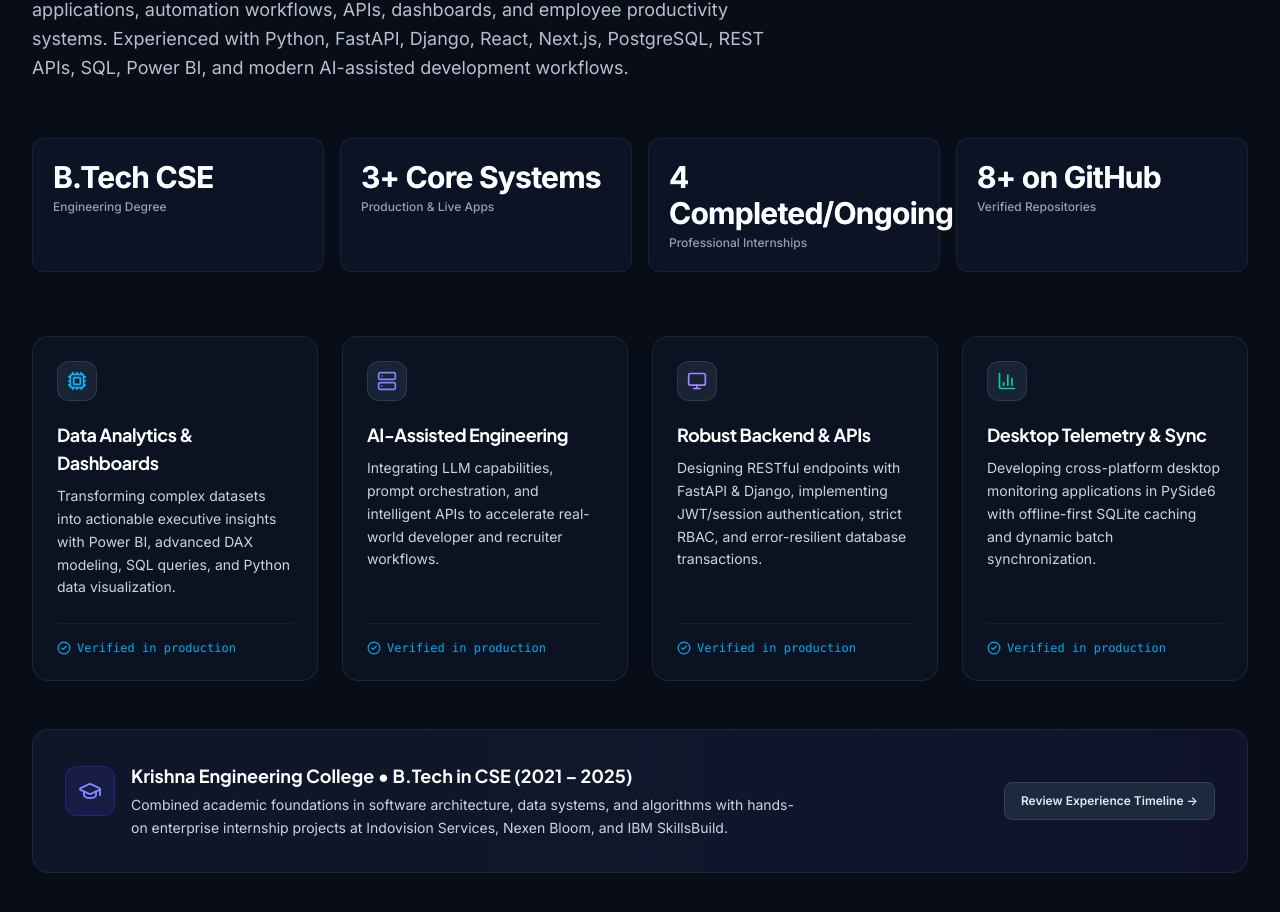
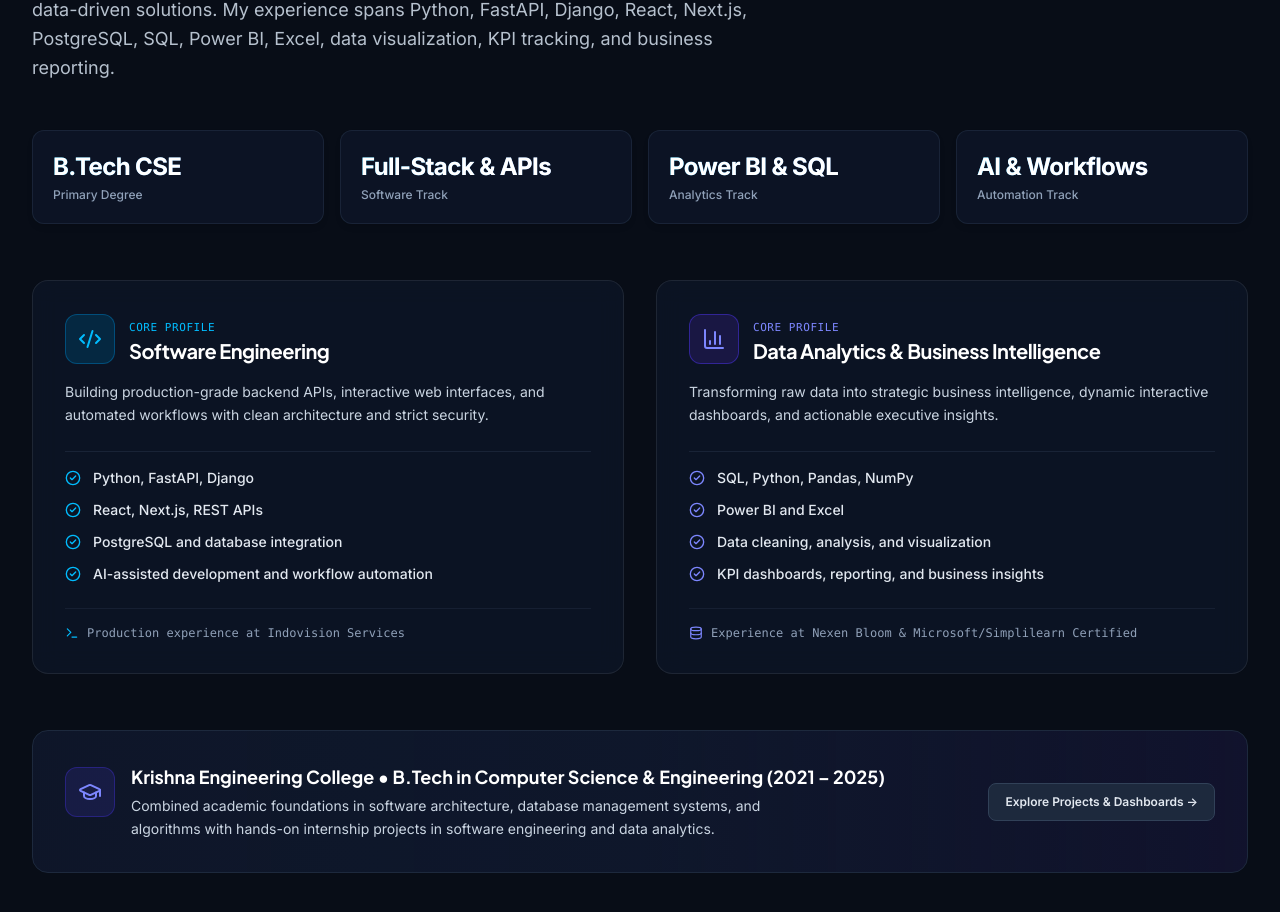
Before and after one commit to lakshitsharma7/lakshit-personal-portfolio, a React (Vite) app: page / in a window 1280 px wide. Shown: the part 1230-2142 px from the top of the page. Built offline with nearby package versions, Linux system fonts and the light colour scheme.

Commit message:
feat: represent dual Software Engineering and Data Analytics profiles in About section

```diff
--- a/src/components/About.tsx
+++ b/src/components/About.tsx
@@ -1,42 +1,35 @@
 import React from 'react';
 import { portfolioConfig } from '../data/portfolioData';
-import { Cpu, Server, Monitor, BarChart3, GraduationCap, CheckCircle2 } from 'lucide-react';
+import { Code2, BarChart3, GraduationCap, CheckCircle2, Terminal, Database } from 'lucide-react';
 
 export const About: React.FC = () => {
   const { about } = portfolioConfig;
-
-  const pillarIcons = [
-    <Cpu className="w-5 h-5 text-sky-400" />,
-    <Server className="w-5 h-5 text-indigo-400" />,
-    <Monitor className="w-5 h-5 text-violet-400" />,
-    <BarChart3 className="w-5 h-5 text-emerald-400" />
-  ];
 
   return (
     <section id="about" className="py-20 md:py-28 bg-[#090e1a]/60 relative border-t border-slate-800/80">
       <div className="max-w-7xl mx-auto px-4 sm:px-6 lg:px-8 relative z-10">
 
         {/* Section Header */}
-        <div className="max-w-3xl mb-14">
+        <div className="max-w-3xl mb-12">
           <div className="inline-flex items-center gap-2 px-3 py-1 rounded-md bg-sky-950/60 border border-sky-800/60 text-sky-400 text-xs font-mono mb-3">
             <span>ABOUT ME</span>
           </div>
           <h2 className="text-3xl sm:text-4xl font-extrabold text-white tracking-tight">
-            Engineering reliable systems with modern AI-assisted workflows.
+            {about.headline}
           </h2>
           <p className="mt-4 text-base sm:text-lg text-slate-300/90 leading-relaxed">
             {about.overview}
           </p>
         </div>
 
-        {/* Fact Metrics Bar */}
-        <div className="grid grid-cols-2 md:grid-cols-4 gap-4 mb-16">
+        {/* Verified Specialization Badges (Replaced unverified metrics) */}
+        <div className="grid grid-cols-2 md:grid-cols-4 gap-4 mb-14">
           {about.verifiedFacts.map((fact, idx) => (
             <div
               key={idx}
-              className="p-5 rounded-xl bg-slate-900/70 border border-slate-800/80 shadow-md backdrop-blur-sm"
+              className="p-5 rounded-xl bg-slate-900/70 border border-slate-800/80 shadow-md backdrop-blur-sm hover:border-slate-700/80 transition-colors"
             >
-              <div className="text-2xl sm:text-3xl font-extrabold text-white tracking-tight bg-gradient-to-r from-sky-400 to-indigo-300 bg-clip-text text-transparent">
+              <div className="text-xl sm:text-2xl font-extrabold text-white tracking-tight bg-gradient-to-r from-sky-400 to-indigo-300 bg-clip-text text-transparent">
                 {fact.value}
               </div>
               <div className="text-xs text-slate-400 font-medium mt-1">
@@ -46,52 +39,97 @@ export const About: React.FC = () => {
           ))}
         </div>
 
-        {/* Core Technical Focus Pillars */}
-        <div className="grid grid-cols-1 md:grid-cols-2 lg:grid-cols-4 gap-6">
-          {about.focusAreas.map((area, index) => (
-            <div
-              key={area.title}
-              className="glass-panel glass-panel-hover p-6 rounded-2xl flex flex-col justify-between"
-            >
+        {/* Dual Career Areas: Software Engineering & Data Analytics */}
+        <div className="grid grid-cols-1 lg:grid-cols-2 gap-8 mb-14">
+
+          {/* Software Engineering Track */}
+          <div className="glass-panel p-6 sm:p-8 rounded-2xl border border-slate-800/90 hover:border-sky-500/30 transition-all duration-200">
+            <div className="flex items-center gap-3.5 mb-4">
+              <div className="p-3 rounded-xl bg-sky-950/80 border border-sky-800/80 text-sky-400">
+                <Code2 className="w-6 h-6" />
+              </div>
               <div>
-                <div className="w-10 h-10 rounded-xl bg-slate-800/80 border border-slate-700/80 flex items-center justify-center mb-5">
-                  {pillarIcons[index % pillarIcons.length]}
-                </div>
-                <h3 className="text-lg font-bold text-white mb-2 tracking-tight">
-                  {area.title}
+                <span className="text-[11px] font-mono uppercase tracking-wider text-sky-400">Core Profile</span>
+                <h3 className="text-xl font-bold text-white tracking-tight">
+                  Software Engineering
                 </h3>
-                <p className="text-sm text-slate-300 leading-relaxed">
-                  {area.description}
-                </p>
-              </div>
-              <div className="mt-6 pt-4 border-t border-slate-800/60 flex items-center gap-1.5 text-xs text-sky-400/90 font-mono">
-                <CheckCircle2 className="w-3.5 h-3.5" />
-                <span>Verified in production</span>
               </div>
             </div>
-          ))}
+
+            <p className="text-sm text-slate-300 mb-6 leading-relaxed">
+              {about.careerAreas[0].description}
+            </p>
+
+            <div className="space-y-3 pt-4 border-t border-slate-800/80">
+              {about.careerAreas[0].skills.map((skill, sIdx) => (
+                <div key={sIdx} className="flex items-start gap-3 text-sm text-slate-200">
+                  <CheckCircle2 className="w-4 h-4 text-sky-400 mt-0.5 shrink-0" />
+                  <span className="font-medium">{skill}</span>
+                </div>
+              ))}
+            </div>
+
+            <div className="mt-6 pt-4 border-t border-slate-800/60 flex items-center gap-2 text-xs text-slate-400 font-mono">
+              <Terminal className="w-3.5 h-3.5 text-sky-400" />
+              <span>Production experience at Indovision Services</span>
+            </div>
+          </div>
+
+          {/* Data Analytics & Business Intelligence Track */}
+          <div className="glass-panel p-6 sm:p-8 rounded-2xl border border-slate-800/90 hover:border-indigo-500/30 transition-all duration-200">
+            <div className="flex items-center gap-3.5 mb-4">
+              <div className="p-3 rounded-xl bg-indigo-950/80 border border-indigo-800/80 text-indigo-400">
+                <BarChart3 className="w-6 h-6" />
+              </div>
+              <div>
+                <span className="text-[11px] font-mono uppercase tracking-wider text-indigo-400">Core Profile</span>
+                <h3 className="text-xl font-bold text-white tracking-tight">
+                  Data Analytics & Business Intelligence
+                </h3>
+              </div>
+            </div>
+
+            <p className="text-sm text-slate-300 mb-6 leading-relaxed">
+              {about.careerAreas[1].description}
+            </p>
+
+            <div className="space-y-3 pt-4 border-t border-slate-800/80">
+              {about.careerAreas[1].skills.map((skill, sIdx) => (
+                <div key={sIdx} className="flex items-start gap-3 text-sm text-slate-200">
+                  <CheckCircle2 className="w-4 h-4 text-indigo-400 mt-0.5 shrink-0" />
+                  <span className="font-medium">{skill}</span>
+                </div>
+              ))}
+            </div>
+
+            <div className="mt-6 pt-4 border-t border-slate-800/60 flex items-center gap-2 text-xs text-slate-400 font-mono">
+              <Database className="w-3.5 h-3.5 text-indigo-400" />
+              <span>Experience at Nexen Bloom & Microsoft/Simplilearn Certified</span>
+            </div>
+          </div>
+
         </div>
 
-        {/* Background & Education Summary Card */}
-        <div className="mt-12 p-6 sm:p-8 rounded-2xl bg-gradient-to-r from-slate-900/90 via-slate-900 to-indigo-950/40 border border-slate-800 flex flex-col md:flex-row items-start md:items-center justify-between gap-6">
+        {/* Higher Education Summary Card (Cleaned - Only Verified B.Tech Degree) */}
+        <div className="p-6 sm:p-8 rounded-2xl bg-gradient-to-r from-slate-900/90 via-slate-900 to-indigo-950/40 border border-slate-800 flex flex-col md:flex-row items-start md:items-center justify-between gap-6">
           <div className="flex items-start gap-4">
             <div className="p-3 rounded-xl bg-indigo-900/30 border border-indigo-700/40 text-indigo-400 mt-1">
               <GraduationCap className="w-6 h-6" />
             </div>
             <div>
               <h3 className="text-lg font-bold text-white">
-                Krishna Engineering College • B.Tech in CSE (2021 – 2025)
+                Krishna Engineering College • B.Tech in Computer Science & Engineering (2021 – 2025)
               </h3>
               <p className="text-sm text-slate-300 mt-1 max-w-2xl leading-relaxed">
-                Combined academic foundations in software architecture, data systems, and algorithms with hands-on enterprise internship projects at Indovision Services, Nexen Bloom, and IBM SkillsBuild.
+                Combined academic foundations in software architecture, database management systems, and algorithms with hands-on internship projects in software engineering and data analytics.
               </p>
             </div>
           </div>
           <a
-            href="#experience"
+            href="#projects"
             className="whitespace-nowrap px-4 py-2.5 rounded-lg text-xs font-semibold text-slate-200 bg-slate-800 hover:bg-slate-700 border border-slate-700 transition-colors"
           >
-            Review Experience Timeline →
+            Explore Projects & Dashboards →
           </a>
         </div>
 
--- a/src/data/portfolioData.ts
+++ b/src/data/portfolioData.ts
@@ -68,30 +68,35 @@ export const portfolioConfig = {
   },
 
   about: {
-    overview: "I am a Software Engineer Intern with hands-on experience building AI-assisted software applications, automation workflows, APIs, dashboards, and employee productivity systems. Experienced with Python, FastAPI, Django, React, Next.js, PostgreSQL, REST APIs, SQL, Power BI, and modern AI-assisted development workflows.",
-    focusAreas: [
+    headline: "Software Engineer & Data Analytics Professional",
+    overview: "I build AI-assisted software applications, automation workflows, APIs, dashboards, and data-driven solutions. My experience spans Python, FastAPI, Django, React, Next.js, PostgreSQL, SQL, Power BI, Excel, data visualization, KPI tracking, and business reporting.",
+    careerAreas: [
       {
-        title: "Data Analytics & Dashboards",
-        description: "Transforming complex datasets into actionable executive insights with Power BI, advanced DAX modeling, SQL queries, and Python data visualization."
+        title: "Software Engineering",
+        description: "Building production-grade backend APIs, interactive web interfaces, and automated workflows with clean architecture and strict security.",
+        skills: [
+          "Python, FastAPI, Django",
+          "React, Next.js, REST APIs",
+          "PostgreSQL and database integration",
+          "AI-assisted development and workflow automation"
+        ]
       },
       {
-        title: "AI-Assisted Engineering",
-        description: "Integrating LLM capabilities, prompt orchestration, and intelligent APIs to accelerate real-world developer and recruiter workflows."
-      },
-      {
-        title: "Robust Backend & APIs",
-        description: "Designing RESTful endpoints with FastAPI & Django, implementing JWT/session authentication, strict RBAC, and error-resilient database transactions."
-      },
-      {
-        title: "Desktop Telemetry & Sync",
-        description: "Developing cross-platform desktop monitoring applications in PySide6 with offline-first SQLite caching and dynamic batch synchronization."
+        title: "Data Analytics & Business Intelligence",
+        description: "Transforming raw data into strategic business intelligence, dynamic interactive dashboards, and actionable executive insights.",
+        skills: [
+          "SQL, Python, Pandas, NumPy",
+          "Power BI and Excel",
+          "Data cleaning, analysis, and visualization",
+          "KPI dashboards, reporting, and business insights"
+        ]
       }
     ],
     verifiedFacts: [
-      { label: "Engineering Degree", value: "B.Tech CSE" },
-      { label: "Production & Live Apps", value: "3+ Core Systems" },
-      { label: "Professional Internships", value: "4 Completed/Ongoing" },
-      { label: "Verified Repositories", value: "8+ on GitHub" }
+      { label: "Primary Degree", value: "B.Tech CSE" },
+      { label: "Software Track", value: "Full-Stack & APIs" },
+      { label: "Analytics Track", value: "Power BI & SQL" },
+      { label: "Automation Track", value: "AI & Workflows" }
     ]
   },
 
```
